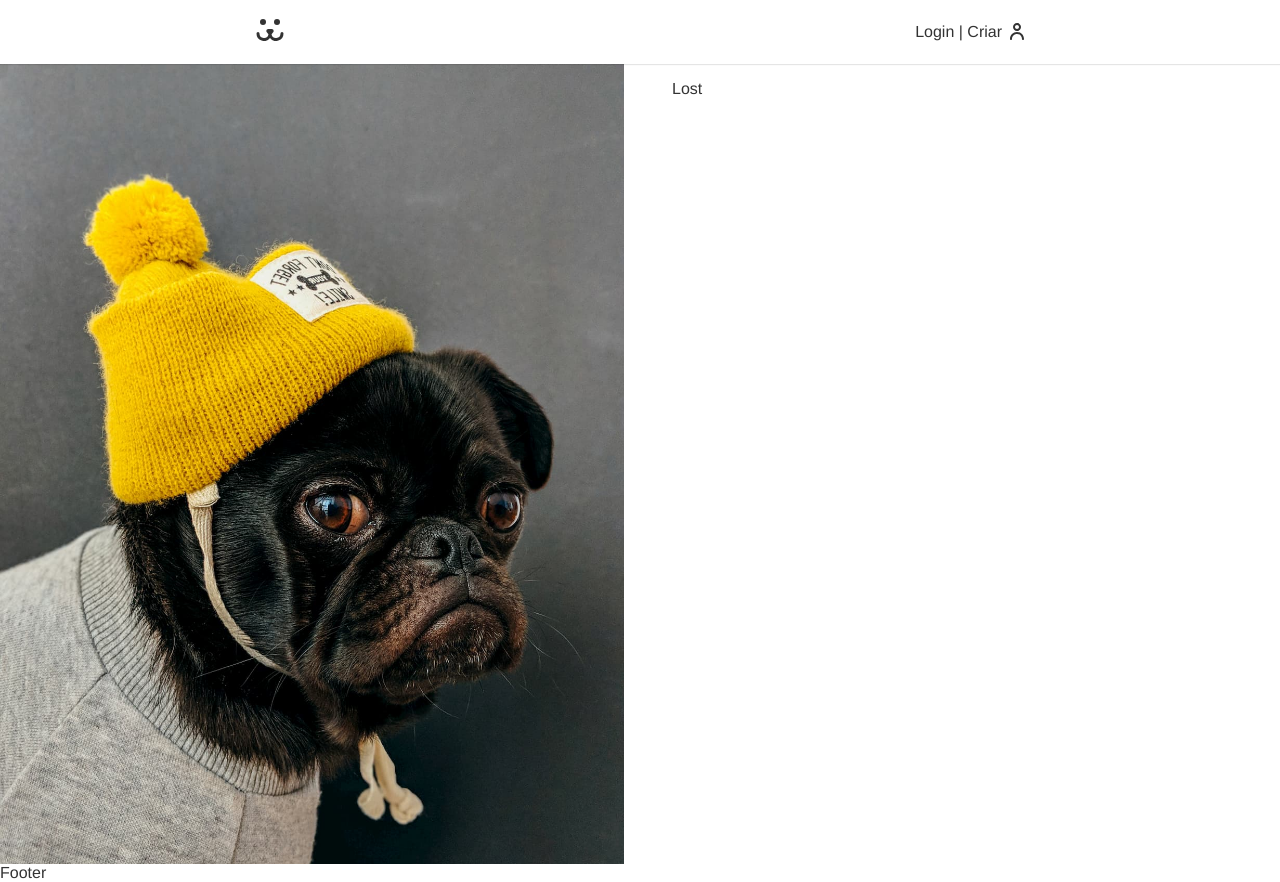
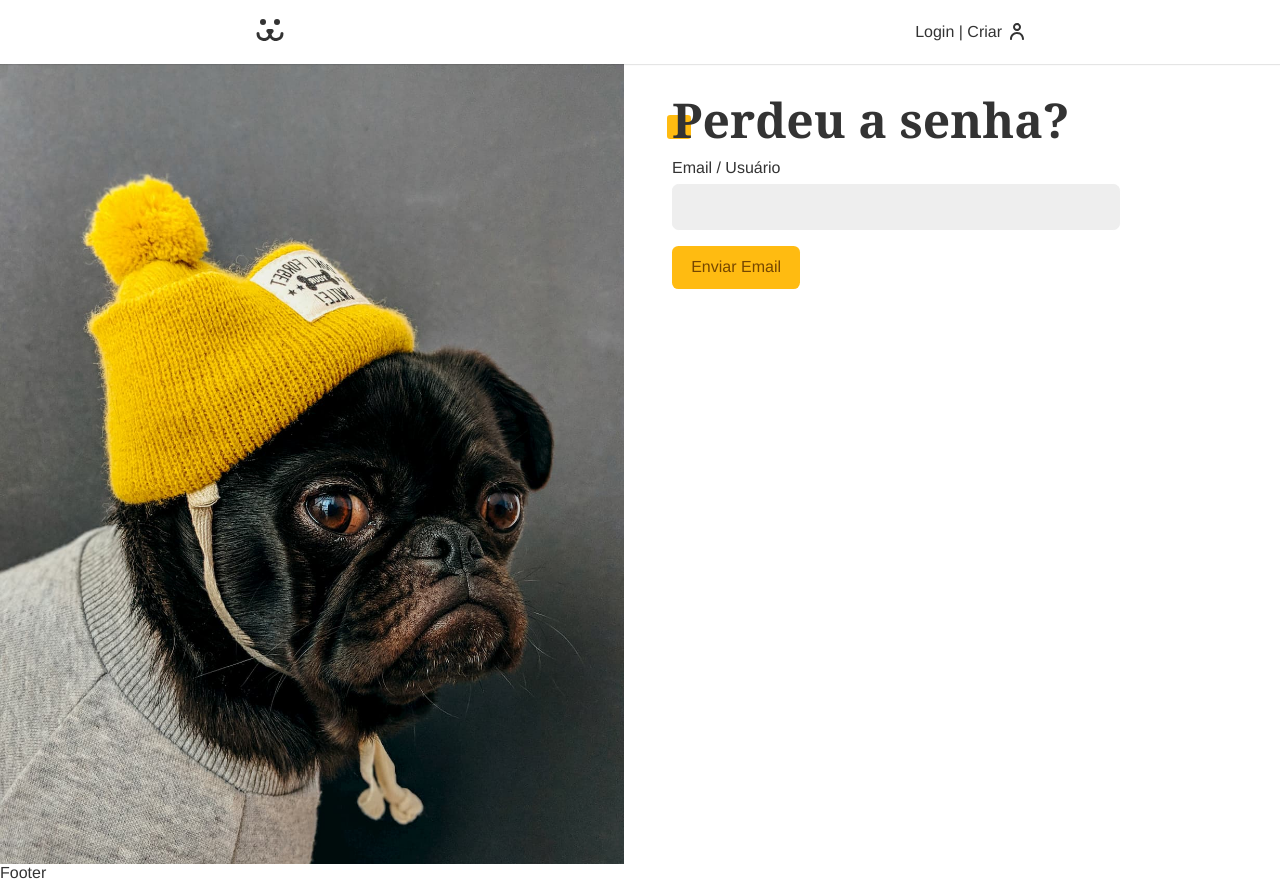
Before and after one commit to VictorDolzan/dogs-final-project, a React (Vite) app: page /login/perdeu in a window 1280 px wide. Built offline with nearby package versions, Linux system fonts and the light colour scheme.

Commit message:
Feito a lógica de password lost em LoginPasswordLost.jsx

```diff
--- a/src/Api.jsx
+++ b/src/Api.jsx
@@ -108,3 +108,16 @@
         },
     };
 }
+
+export function PASSWORD_LOST(body) {
+    return {
+        url: `${API_URL}/api/password/lost`,
+        options: {
+            method: 'POST',
+            headers: {
+                'Content-Type': 'application/json',
+            },
+            body: JSON.stringify(body)
+        }
+    }
+}
--- a/src/Components/Login/Tabs/LoginPasswordLost/LoginPasswordLost.jsx
+++ b/src/Components/Login/Tabs/LoginPasswordLost/LoginPasswordLost.jsx
@@ -1,10 +1,53 @@
 import React from 'react';
+import Input from "../../../Forms/Input/Input.jsx";
+import Button from "../../../Forms/Button/Button.jsx";
+import useForm from "../../../../Hooks/useForm.jsx";
+import useFetch from "../../../../Hooks/useFetch.jsx";
+import {PASSWORD_LOST} from "../../../../Api.jsx";
+import Loading from "../../../Helper/Loading/Loading.jsx";
+import Error from "../../../Helper/Error/Error.jsx";
 
 const LoginPasswordLost = () => {
+    const login = useForm();
+    const {data, loading, error, request} = useFetch();
+
+    async function handleSubmit(event) {
+        event.preventDefault();
+        if (login.validate()) {
+            const {url, options} = PASSWORD_LOST({
+                login: login.value,
+                url: window.location.href.replace('perdeu', 'resetar')
+            });
+            await request(url, options);
+        }
+    }
+
     return (
-        <div>
-            Lost
-        </div>
+        <section>
+            <h1 className="title">Perdeu a senha?</h1>
+            {data
+                ? (
+                    <p style={{color: '#44cc11'}}>{data}</p>
+                )
+                : (
+                    <form onSubmit={handleSubmit}>
+                        <Input label="Email / Usuário" type="text" name="email" {...login} />
+                        {loading
+                            ? (
+                                <>
+                                    <Button disabled>Eviando...</Button>
+                                    <Loading/>
+                                </>
+                            )
+                            : (
+                                <Button>Enviar Email</Button>
+                            )
+                        }
+                    </form>
+                )
+            }
+            <Error error={error}/>
+        </section>
     );
 };
 
```
